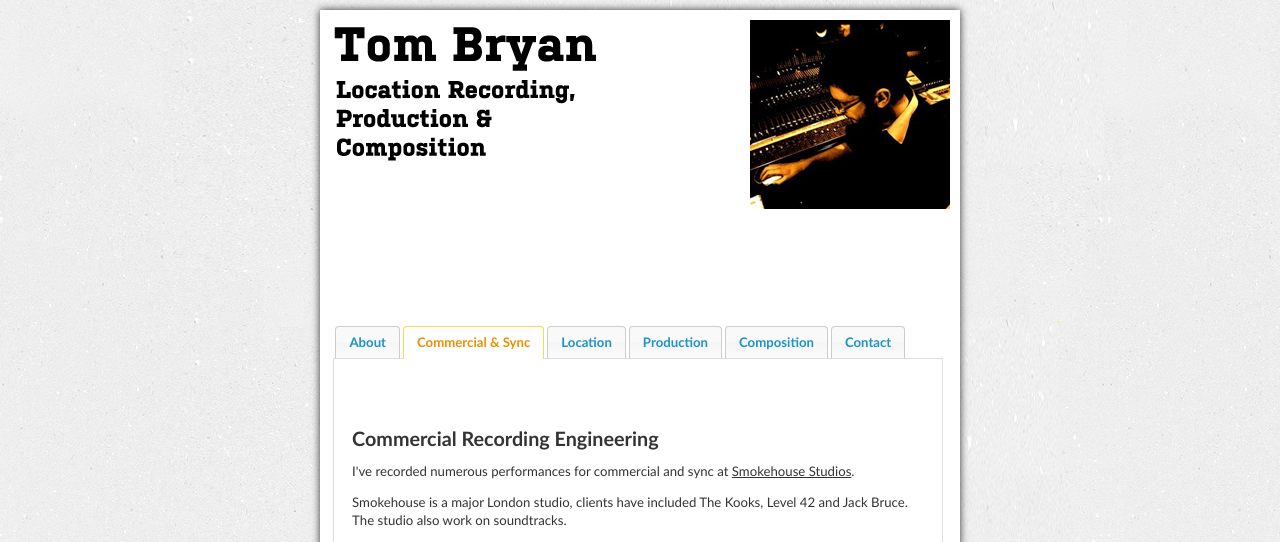
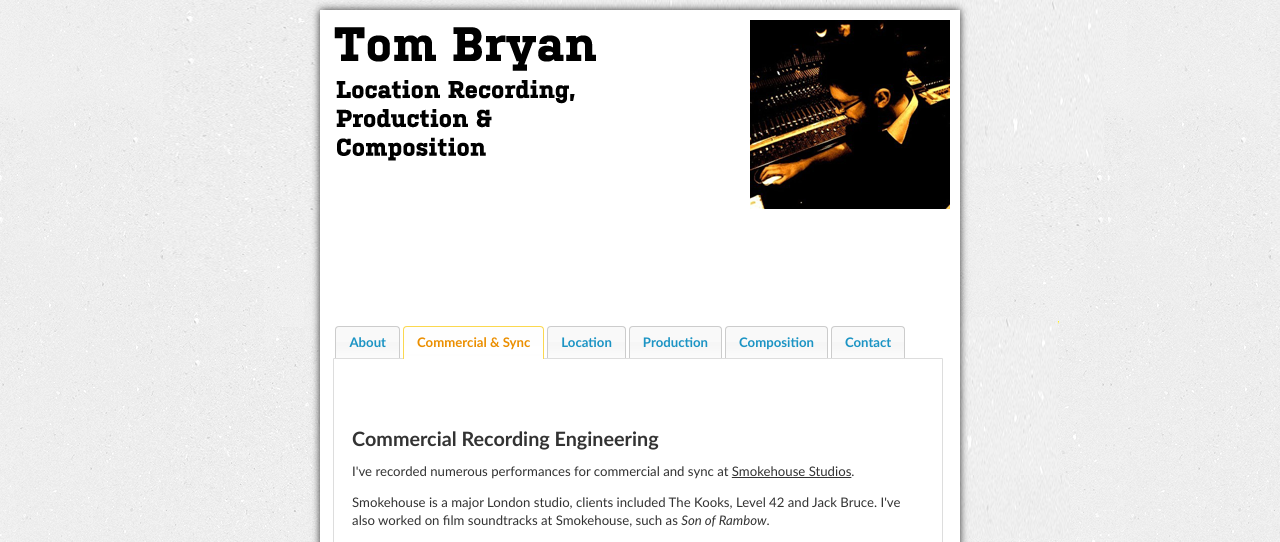
Before and after one commit to jimmytidey/tombryan, a PHP site: page / in a window 1280 px wide, after a click that opens the changed part. Shown: the top 542 px of the page. Run offline with PHP 8.4, Linux system fonts and the light colour scheme; some libraries are stand-ins or nearby versions; grey boxes are pictures that could not be loaded.

Commit message:
copy improvement

```diff
--- a/html/index.php
+++ b/html/index.php
@@ -50,7 +50,7 @@
 
 			<p>Available for location recording, studio engineering and production, session bass playing and commissioned compositions. I'm associated with the following organisations:
 				<ul>
-					<li>Technical Director at <a href='http://www.chantrysound.co.uk/'>Chantry Sound</a>, specialising in choral recording.</li>
+					<li>Technical Director at <a href='http://www.chantrysound.co.uk/'>Chantry Sound</a>, specialising in choral recording</li>
 					<li>Freelance engineer at <a href='http://smokehousestudios.co.uk/'>Smokehouse Studios</a></li>
 					<li>Freelance engineer at <a href='http://www.factorystudios.co.uk/'>Factory Studios</a> in Bristol</li>
 					<li>Installation engineer at the <a href='http://en.wikipedia.org/wiki/Ronnie_Lane%27s_Mobile_Studio'>Ronnie Lane Mobile Studio</a></li>
@@ -64,7 +64,7 @@
 		<div id="tabs-2">
 			<h2>Commercial Recording Engineering</h2>
 			<p>I've recorded numerous performances for commercial and sync at <a href='http://smokehousestudios.co.uk/'>Smokehouse Studios<a>.</p>
-			<p>Smokehouse is a major London studio, clients have included The Kooks, Level 42 and Jack Bruce. The studio also work on soundtracks.</p>
+			<p>Smokehouse is a major London studio, clients included The Kooks, Level 42 and Jack Bruce. I've also worked on film soundtracks at Smokehouse, such as <em>Son of Rambow</em>.</p>
 
 
 			<iframe width="100%" height="166" scrolling="no" frameborder="no" src="http://w.soundcloud.com/player/?url=http%3A%2F%2Fapi.soundcloud.com%2Ftracks%2F32801&show_artwork=false"></iframe>
@@ -74,8 +74,8 @@
 
 		<div id="tabs-3">
 			<h2>Location Recording</h2>
-			<p>I'm technical manager at <a href='http://www.chantrysound.co.uk/'>Chantry Sound</a> which makes on-site classical and organ recordings. I also record bands and soloists in their homes, or in locations that have been chosen for their acoustics.</p>
-			<p>My equipment allows me to make excellent recordings in challenging locations:</p>
+			<p>I'm technical manager at <a href='http://www.chantrysound.co.uk/'>Chantry Sound</a>. Chantry Sound make on-site classical and organ recordings. I also record bands and soloists in their homes or in locations chosen for their acoustics.</p>
+			<p>I have my own recording equipment which allows me to make excellent recordings in challenging locations:</p>
 			<ul>
 				<li>Macbook Pro/ Logic Pro/ Motu 896 MK3 / 8pre</p>
 				<li>Mics from AKG, Shure, Nakamichi, SE</p>
@@ -87,13 +87,13 @@
 
 		<div id="tabs-4">
 			<h2>Engineering &amp; Production</h2>
-			<p>I've worked as a producer and engineer in a number of studios. I'm currently working with <a href='http://www.factorystudios.co.uk/'>Factory Studios</a>, one of the largest recording locations in Bristol, to develop their recording facilities.</p>
+			<p>I've worked as a producer and engineer in a number of studios. I'm currently working with <a href='http://www.factorystudios.co.uk/'>Factory Studios</a>, one of the largest recording locations in Bristol developing their recording facilities.</p>
 			<iframe width="100%" height="166" scrolling="no" frameborder="no" src="http://w.soundcloud.com/player/?url=http%3A%2F%2Fapi.soundcloud.com%2Ftracks%2F21940008&show_artwork=false"></iframe>
 		</div>
 
 		<div id="tabs-5">
 			<h2>Commissioned compositions</h2>
-			<p>I compose and record compositions to brief in my home studio. My previous work has focussed on theatre and dance, and I regularly work with <a href='http://chimaerafirecrew.co.uk/'>Chimaera Fire Crew</a>.</p>
+			<p>I compose and record pieces to brief in my home studio. My previous work has focussed on theatre and dance, and I regularly work with <a href='http://chimaerafirecrew.co.uk/'>Chimaera Fire Crew</a>.</p>
 
 			<iframe width="100%" height="166" scrolling="no" frameborder="no" src="http://w.soundcloud.com/player/?url=http%3A%2F%2Fapi.soundcloud.com%2Ftracks%2F15580800&show_artwork=false"></iframe>
 			<iframe width="100%" height="166" scrolling="no" frameborder="no" src="http://w.soundcloud.com/player/?url=http%3A%2F%2Fapi.soundcloud.com%2Ftracks%2F21515006&show_artwork=false"></iframe>
@@ -101,9 +101,11 @@
 
 		<div id="tabs-6">
 			<h2>Contact Me</h2>
+			Email: tb1983 at googlemail dot com
 
+		<br/><br/>
 			<? include('contact-form.php'); ?>
-			</center>
+
 		</div>
 	</div>
 
```
